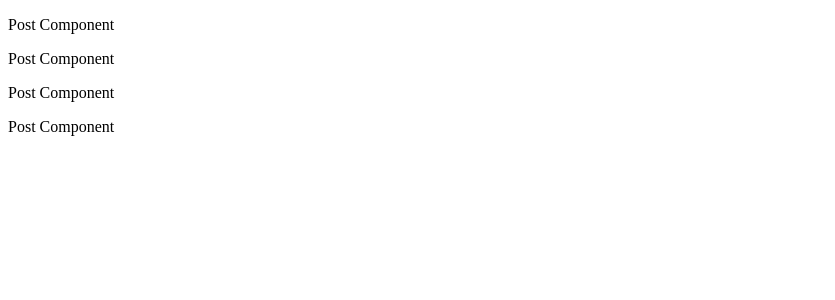
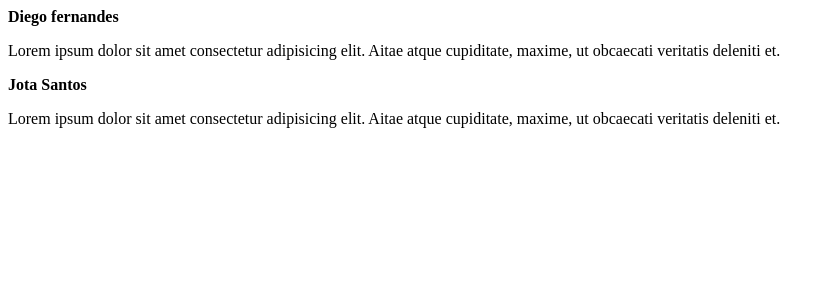
Before and after one commit to JotaPrimo/rect-feed, a React (Vite) app: page / in a window 1280 px wide. Shown: the top 300 px of the page, without its empty margins (0-835 px from the left). Built offline with nearby package versions, Linux system fonts and the light colour scheme.

Commit message:
propriedades

```diff
--- a/src/App.jsx
+++ b/src/App.jsx
@@ -5,10 +5,14 @@
 
   return (
     <div>
-      <Post />
-      <Post />
-      <Post />
-      <Post />
+      <Post
+        author="Diego fernandes"
+        content="Lorem ipsum dolor sit amet consectetur adipisicing elit. Aitae atque cupiditate, maxime, ut obcaecati veritatis deleniti et."
+      />
+      <Post
+        author="Jota Santos"
+        content="Lorem ipsum dolor sit amet consectetur adipisicing elit. Aitae atque cupiditate, maxime, ut obcaecati veritatis deleniti et."
+      />
     </div>
   )
 }
--- a/src/Post.jsx
+++ b/src/Post.jsx
@@ -1,3 +1,8 @@
-export function Post() {
-    return <p>Post Component</p>
+export function Post(props) {
+  return (
+    <div>
+      <strong>{props.author}</strong>
+      <p>{props.content}</p>
+    </div>
+  );
 }
```
